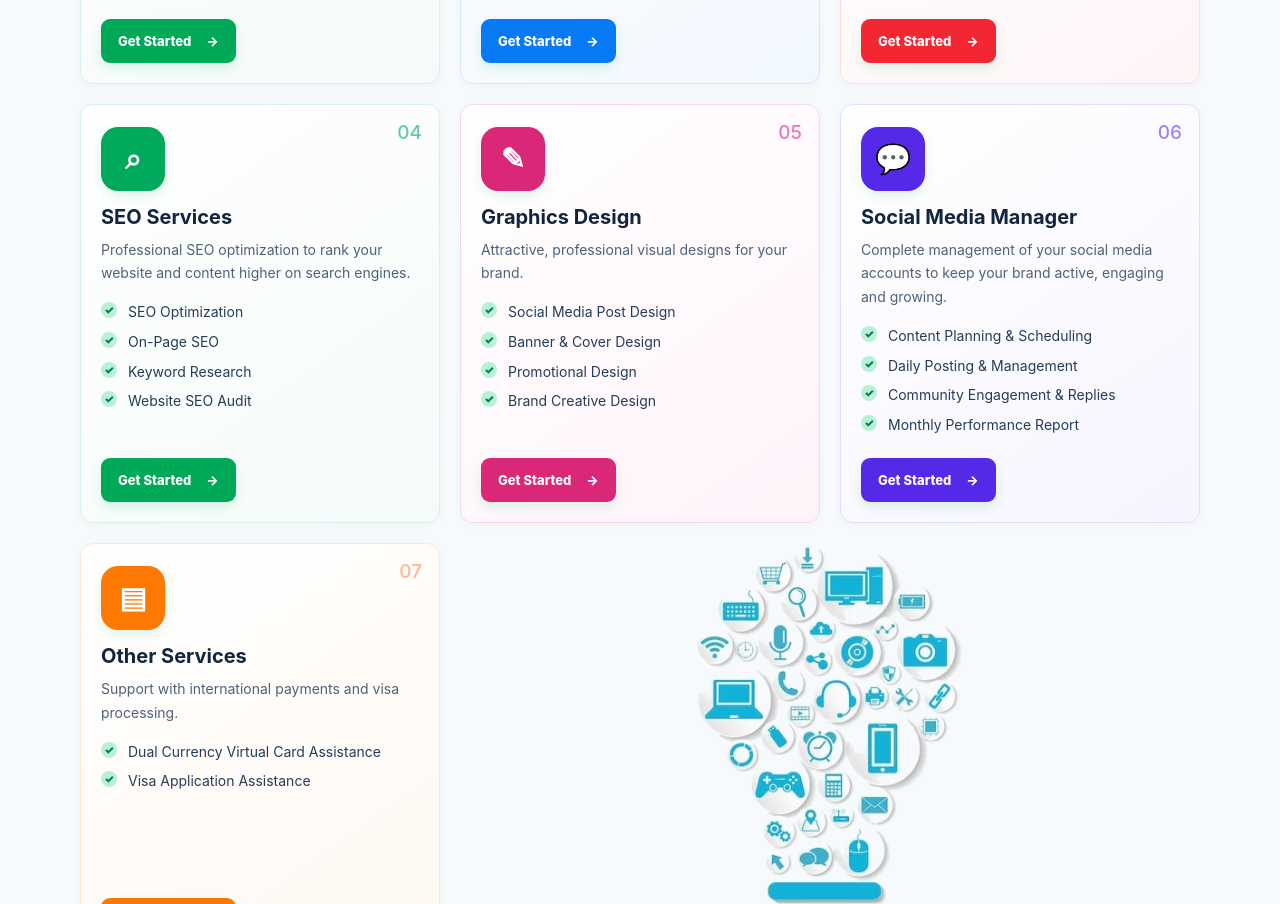
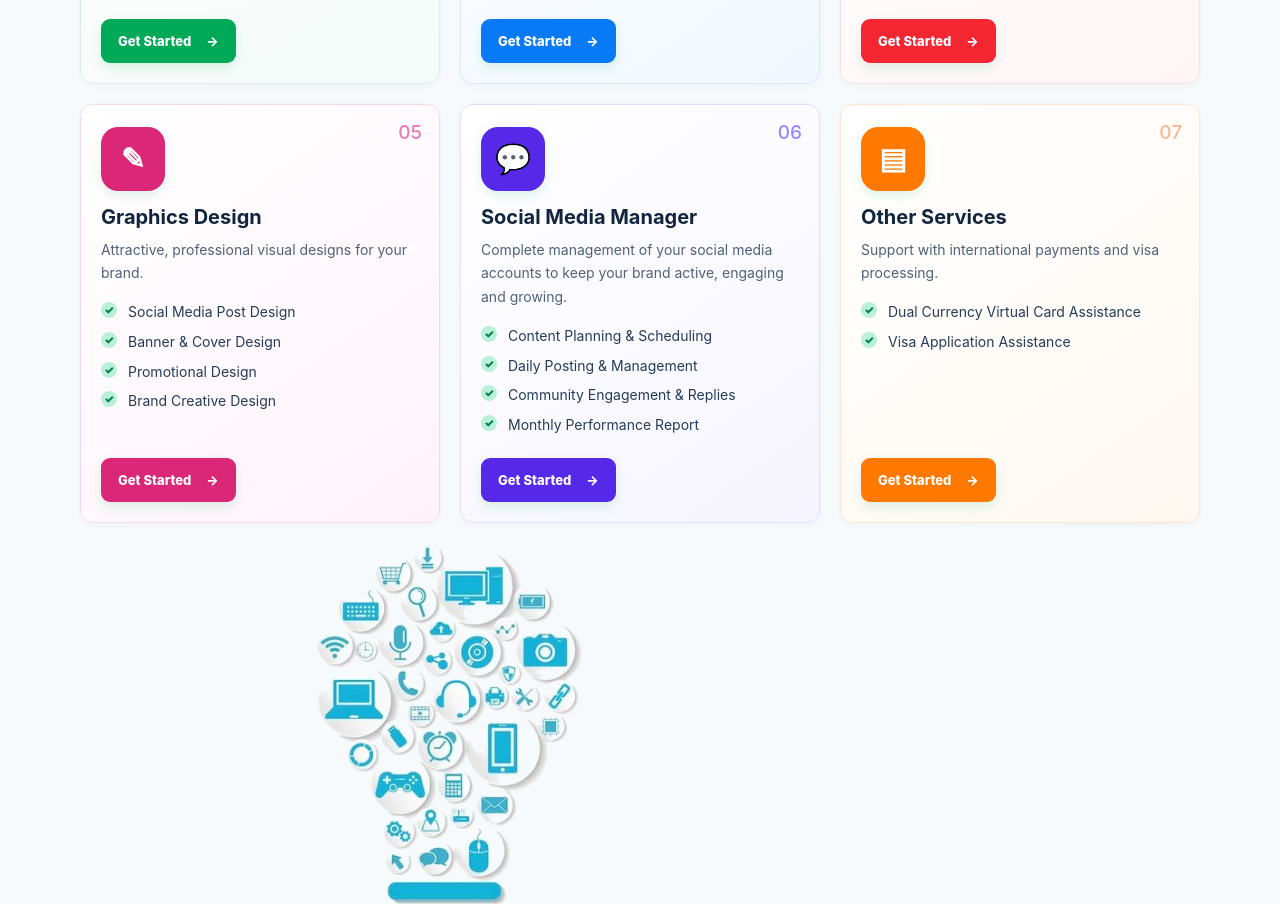
Before and after one commit to rakibhasanjim/rakibhasanjim.github.io, a plain HTML site: page index.html in a window 1280 px wide. Shown: the part 4061-4965 px from the top of the page. Drawn offline with Linux system fonts and the light colour scheme.

Commit message:
Update index.html

```diff
--- a/index.html
+++ b/index.html
@@ -460,14 +460,6 @@ html,body{overflow-x:hidden}
 <a class="service-cta" href="https://wa.me/8801577561654?text=Hi%20Rakib%2C%20I%27m%20interested%20in%20YouTube%20Services." target="_blank" rel="noopener noreferrer">Get Started <span>→</span></a>
 </article>
 
-<article class="card service-category service-green">
-<span class="service-number">04</span><div class="service-icon">⌕</div>
-<h3>SEO Services</h3>
-<p class="muted">Professional SEO optimization to rank your website and content higher on search engines.</p>
-<ul class="service-list"><li>SEO Optimization</li><li>On-Page SEO</li><li>Keyword Research</li><li>Website SEO Audit</li></ul>
-<a class="service-cta" href="https://wa.me/8801577561654?text=Hi%20Rakib%2C%20I%27m%20interested%20in%20SEO%20Services." target="_blank" rel="noopener noreferrer">Get Started <span>→</span></a>
-</article>
-
 <article class="card service-category service-pink">
 <span class="service-number">05</span><div class="service-icon">✎</div>
 <h3>Graphics Design</h3>
```
